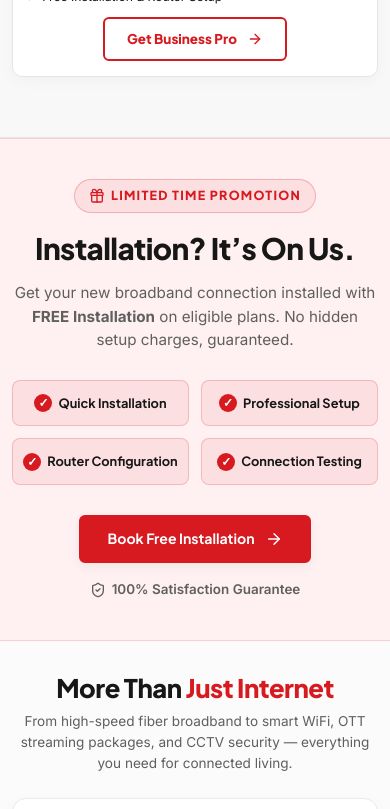
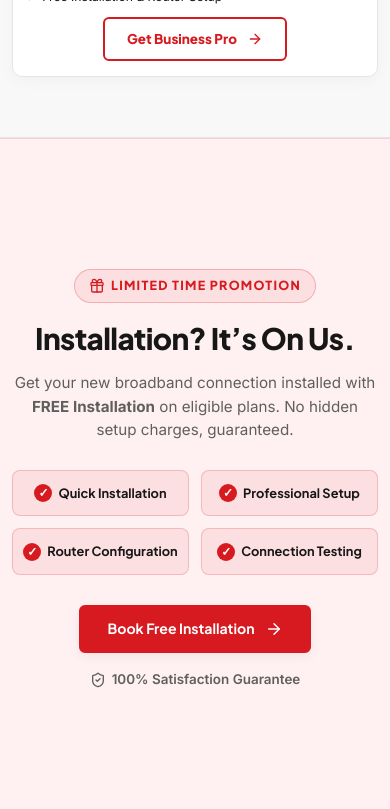
Before and after one commit to sachinkum2203-code/vishaltelecom, a React (Vite) app: page / in a window 390 px wide. Shown: the part 2660-3469 px from the top of the page. Built offline with nearby package versions, Linux system fonts and the light colour scheme.

Commit message:
style: expand mobile section height and vertical centering for FreeInstallationStrip and ConnectionCta

```diff
--- a/src/components/ConnectionCta.css
+++ b/src/components/ConnectionCta.css
@@ -134,7 +134,12 @@
 
 @media (max-width: 600px) {
   .connection-cta-section {
-    padding: 40px 20px !important;
+    min-height: calc(100vh - 60px) !important;
+    min-height: calc(100dvh - 60px) !important;
+    display: flex !important;
+    flex-direction: column !important;
+    justify-content: center !important;
+    padding: 130px 20px !important;
   }
   .cta-buttons-wrap {
     flex-direction: column;
--- a/src/components/FreeInstallationStrip.css
+++ b/src/components/FreeInstallationStrip.css
@@ -143,7 +143,12 @@
 
 @media (max-width: 650px) {
   .free-install-strip {
-    padding: 40px 0 !important;
+    min-height: calc(100vh - 60px) !important;
+    min-height: calc(100dvh - 60px) !important;
+    display: flex !important;
+    flex-direction: column !important;
+    justify-content: center !important;
+    padding: 130px 0 !important;
   }
   .free-install-badge {
     font-size: 0.78rem;
```
